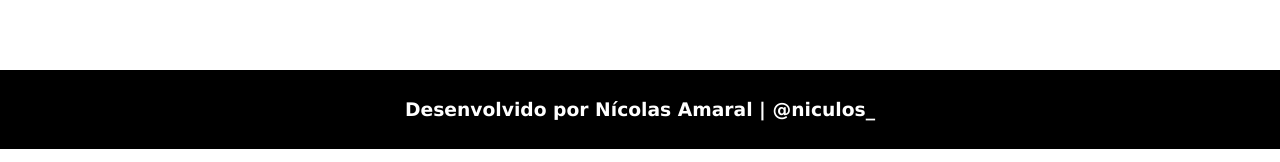
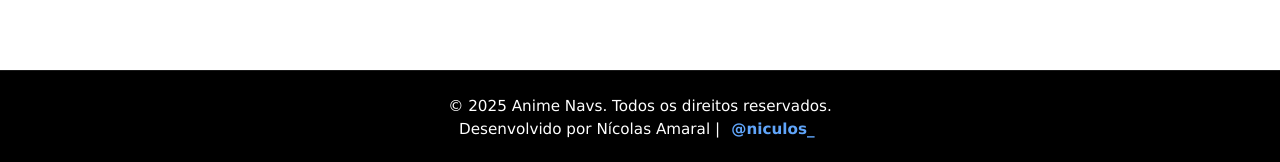
Before and after one commit to niculox/animenavs, a React (Create React App) app: page / in a window 1280 px wide. Shown: the part 4445-4607 px from the top of the page. Built offline with nearby package versions, Linux system fonts and the light colour scheme; no server answers; a web font is replaced by a local one.

Commit message:
refactor(footer): fix heading hierarchy and improve link accessibility

```diff
--- a/src/components/Footer/Footer.module.css
+++ b/src/components/Footer/Footer.module.css
@@ -1,10 +1,38 @@
-.footer{
-    background-color: black;
-    padding: 2%;
-    width: 100%;
-    font-size: 1rem;
-    color: #ffffff;
-    text-align: center;
-    font-family:'Lucida Sans', 'Lucida Sans Regular', 'Lucida Grande', 'Lucida Sans Unicode', Geneva, Verdana, sans-serif;
-    font-weight: 100;
+.footer {
+  width: 100%;
+  background-color: #000000;
+  color: #ffffff;
+  padding: 1.5rem 1rem;
+  margin-top: auto;
+  font-family: 'Lucida Sans', 'Lucida Grande', Geneva, Verdana, sans-serif;
+  font-size: 0.95rem;
+  font-weight: 400;
+  text-align: center;
+  border-top: 1px solid rgba(255, 255, 255, 0.1);
 }
+
+.footer a {
+  color: #60a5fa;
+  text-decoration: none;
+  font-weight: 600;
+  padding: 0.2rem 0.4rem;
+  border-radius: 4px;
+  transition: color 0.2s ease;
+}
+
+.footer a:hover {
+  color: #93c5fd;
+  text-decoration: underline;
+}
+
+.footer a:focus-visible {
+  outline: 2px solid #60a5fa;
+  outline-offset: 3px;
+}
+
+@media (max-width: 600px) {
+  .footer {
+    padding: 1.25rem 0.75rem;
+    font-size: 0.85rem;
+  }
+}
--- a/src/components/Footer/index.js
+++ b/src/components/Footer/index.js
@@ -1,11 +1,30 @@
 import styles from './Footer.module.css';
 
 function Footer() {
-    return (
-        <footer className={styles.footer}>
-          <h3>Desenvolvido por Nícolas Amaral | @niculos_</h3>
-        </footer>
-    );
-  }
+  const anoAtual = new Date().getFullYear();
+
+  return (
+    <footer className={styles.footer} role="contentinfo">
+      <div className={styles.container}>
+        <p className={styles.copyright}>
+          &copy; {anoAtual} Anime Navs. Todos os direitos reservados.
+        </p>
+        <p className={styles.credits}>
+          Desenvolvido por{' '}
+          <span className={styles.author}>Nícolas Amaral</span> |{' '}
+          <a
+            href="https://github.com/niculos" // substitua pela URL do seu perfil
+            target="_blank"
+            rel="noopener noreferrer"
+            className={styles.profileLink}
+            aria-label="Perfil de Nícolas Amaral no GitHub (abre em nova aba)"
+          >
+            @niculos_
+          </a>
+        </p>
+      </div>
+    </footer>
+  );
+}
 
 export default Footer;
```
